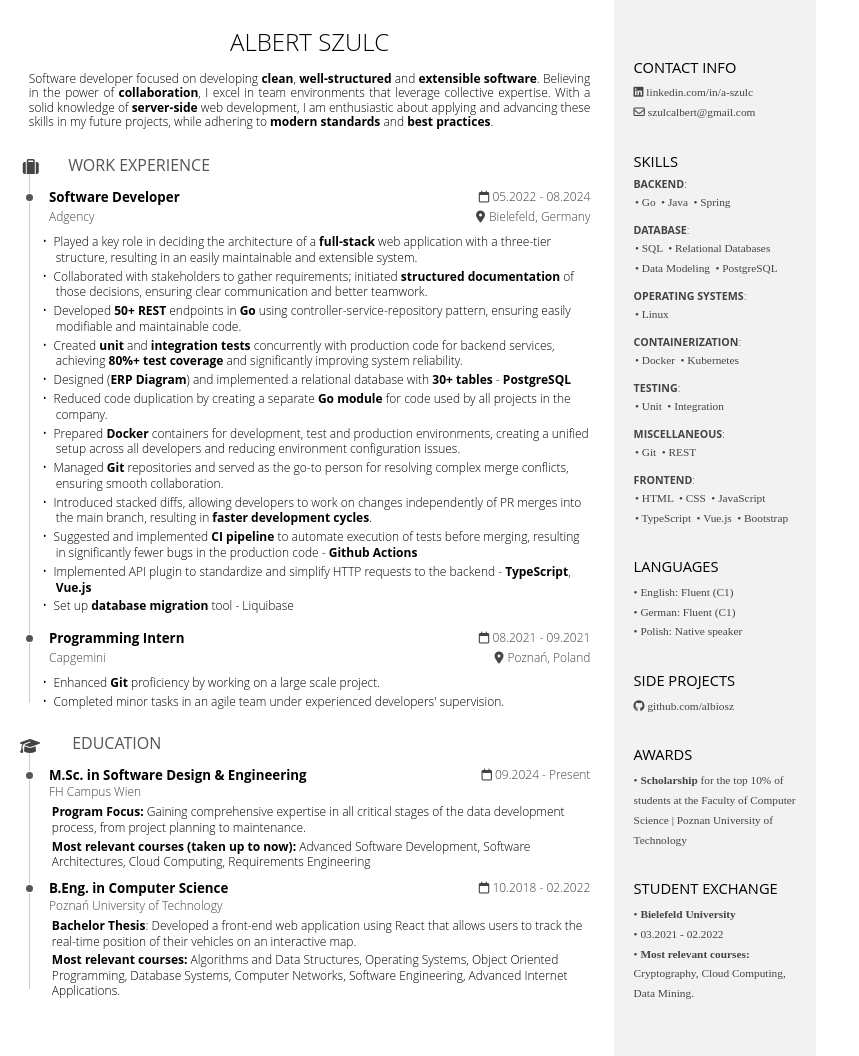
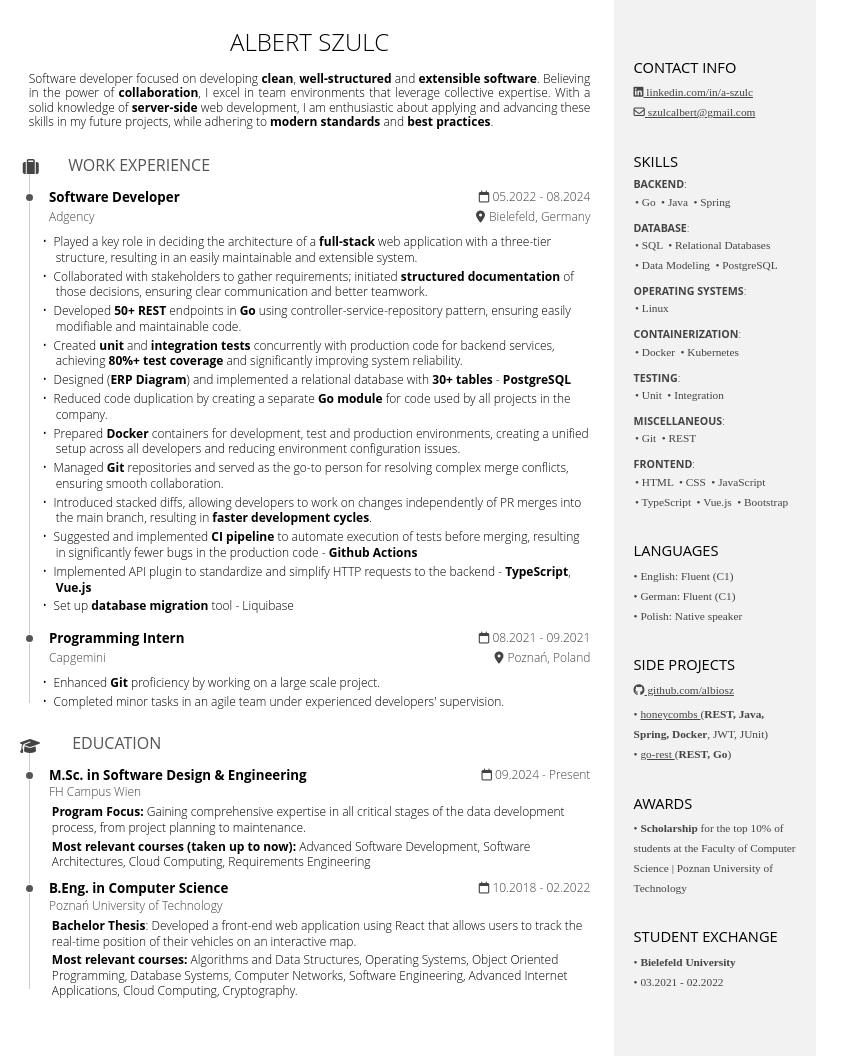
Before and after one commit to albiosz/resume, a website: page index.html in a window 1280 px wide. Shown: the whole page, without its empty margins (0-859 px from the left). Drawn offline with nearby package versions, Linux system fonts and the light colour scheme.

Commit message:
expand side project section with relevant projects

```diff
--- a/data.js
+++ b/data.js
@@ -110,9 +110,14 @@ const data = {
       description:
         `
           <p> <b>Bachelor Thesis</b>: Developed a front-end web application using React that allows users to track the real-time position of their vehicles on an interactive map. </p>
-          <p> <b>Most relevant courses:</b> Algorithms and Data Structures, Operating Systems, Object Oriented Programming, Database Systems, Computer Networks, Software Engineering, Advanced Internet Applications. </p>
+          <p> <b>Most relevant courses:</b> Algorithms and Data Structures, Operating Systems, Object Oriented Programming, Database Systems, Computer Networks, Software Engineering, Advanced Internet Applications, Cloud Computing, Cryptography. </p>
         `
     },
+  ],
+
+  sideProjects: [
+    '<a href="https://github.com/albiosz/honeycombs" target="_blank"> honeycombs </a> (<b>REST, Java, Spring, Docker</b>, JWT, JUnit)',
+    '<a href="https://github.com/albiosz/go-rest-reference" target="_blank">go-rest </a> (<b>REST, Go</b>)',
   ],
 
   awards: [
@@ -121,8 +126,7 @@ const data = {
 
   studentExchange: [
     "<b> Bielefeld University </b>",
-    "03.2021 - 02.2022",
-    "<b>Most relevant courses:</b> Cryptography, Cloud Computing, Data Mining. </p>"
+    "03.2021 - 02.2022"
   ]
 }
 
--- a/index.html
+++ b/index.html
@@ -127,6 +127,11 @@
         </a>
       </li>
     </ul>
+    <ul class="list-points">
+      {{#sideProjects}}
+      <li>{{{.}}}</li>
+      {{/sideProjects}}
+    </ul>
   </section>
 
   <section class="side-block">
--- a/scss/0.global.scss
+++ b/scss/0.global.scss
@@ -67,3 +67,8 @@ main ul {
 main li {
   margin: 0 0 0.035in 0;
 }
+
+a {
+  color: inherit;
+  text-decoration: underline;
+}
--- a/scss/sidebar.scss
+++ b/scss/sidebar.scss
@@ -19,17 +19,13 @@ aside h1 {
   margin-bottom: 5pt;
 }
 
-aside a {
-  color: inherit;
-  text-decoration: none;
-}
-
 aside ul {
   margin-top: 0.05in;
   padding-left: 0;
   font-family: "Source Code Pro";
   font-weight: 400;
   line-height: 1.75;
+  margin-bottom: 0;
 }
 
 aside .list-points li::before {
--- a/scss/skill.scss
+++ b/scss/skill.scss
@@ -10,7 +10,7 @@
 
 .skill ul {
   list-style-type: none;
-  margin: 0.5pt 0 8pt 0;
+  margin: 0.5pt 0 6pt 0;
   padding: 0;
   font-size: 8.5pt;
 }
```
Also changed, not shown: style.css.
